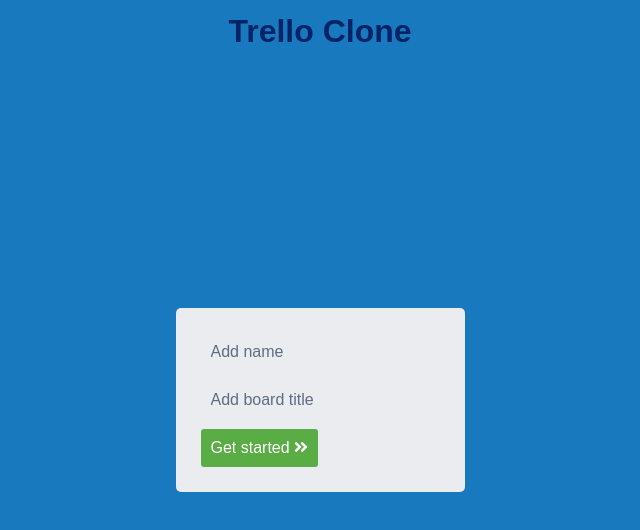
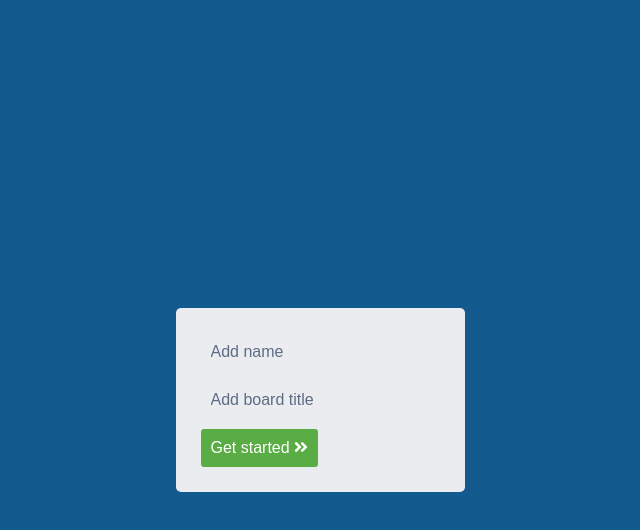
Before and after one commit to chingu-voyages/v16-geckos-team-01, a React (Create React App) app: page / in a window 1280 px wide. Shown: the top 530 px of the page, without its empty margins (320-960 px from the left). Built offline with nearby package versions, Linux system fonts and the light colour scheme.

Commit message:
Implement initial prompt functionality

```diff
--- a/src/App.jsx
+++ b/src/App.jsx
@@ -5,17 +5,39 @@
 class App extends Component {
   constructor(props) {
     super(props)
+    this.state = {
+      name: "",
+      title: "",
+      hidePrompt: false,
+    }
   }
 
-  handleSubmit = (e) => {
+  handleAddName = (e) => {
+    const input = e.target.value;
+    this.setState({
+      name: !input.trim() ? "" : input,
+    })
+  }
+
+  handleAddTitle = (e) => {
+    const input = e.target.value;
+    this.setState({
+      title: !input.trim() ? "" : input,
+    })
+  }
+
+  handlePromptSubmit = (e) => {
     e.preventDefault();
-    console.log(e.target.value)
+    this.setState({
+      hidePrompt: true,
+    })
   }
   render() {
+    const {name, title, hidePrompt} = this.state;
     return (
-      <div className="App">
-        <Prompt submit={this.handleSubmit}/>
-        <h1 className="page-header">Trello Clone</h1>
+      <div className="app">
+        <div className="screen" style={{opacity: hidePrompt ? "0" : "1"}}></div>
+        {!hidePrompt && <Prompt name={name} title={title} addName={this.handleAddName} addTitle={this.handleAddTitle} promptSubmit={this.handlePromptSubmit}/>}
       </div>
     );
   }
--- a/src/components/Prompt.jsx
+++ b/src/components/Prompt.jsx
@@ -1,13 +1,13 @@
 import React from 'react';
 
 function Prompt(props) {
-    const { submit } = props;
+    const { name, title, addName, addTitle, promptSubmit } = props;
   return (
     <div className="prompt">
-        <form onSubmit={submit}>
-            <input type="text" placeholder="Add name"/>
-            <input type="text" placeholder="Add board title"/>
-            <button type="submit">Get started <i className="fas fa-angle-double-right"></i></button>
+        <form onSubmit={promptSubmit}>
+            <input type="text" placeholder="Add name" onChange={addName} value={name}/>
+            <input type="text" placeholder="Add board title" onChange={addTitle} value={title}/>
+            <button type="submit" disabled={!(name && title)}>Get started <i className="fas fa-angle-double-right"></i></button>
         </form>
     </div>
   );
--- a/src/css/_prompt.scss
+++ b/src/css/_prompt.scss
@@ -1,3 +1,11 @@
+.screen {
+    background: $dark-translucent;
+    width: 100%;
+    height: 100%;
+    position: absolute;
+    transition: 0.5s;
+}
+
 .prompt {
     background-color: $light-gray;
     border-radius: 5px;
--- a/src/index.scss
+++ b/src/index.scss
@@ -5,13 +5,9 @@
   margin: 0;
   padding: 0;
   font-family: sans-serif;
-  max-width: 90%;
-  margin: 0 auto;
-  background-color: #1979bf;
+  background: #1979bf;
 }
 
-.page-header{
-  text-align: center;
-  color: #002366;
-  margin: 0.4em;
+.app {
+  height: 100vh;
 }
```
